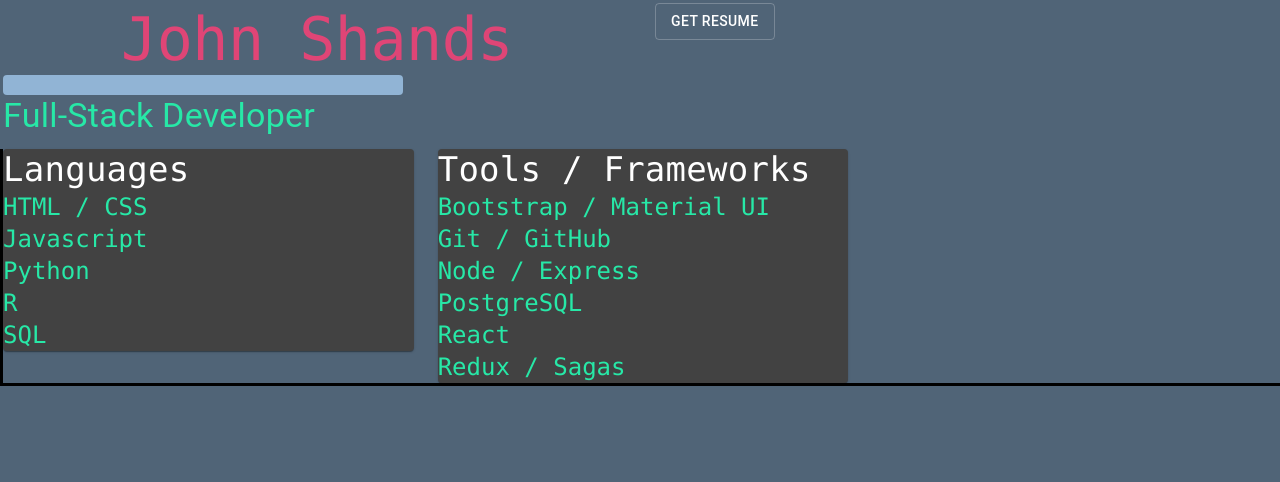
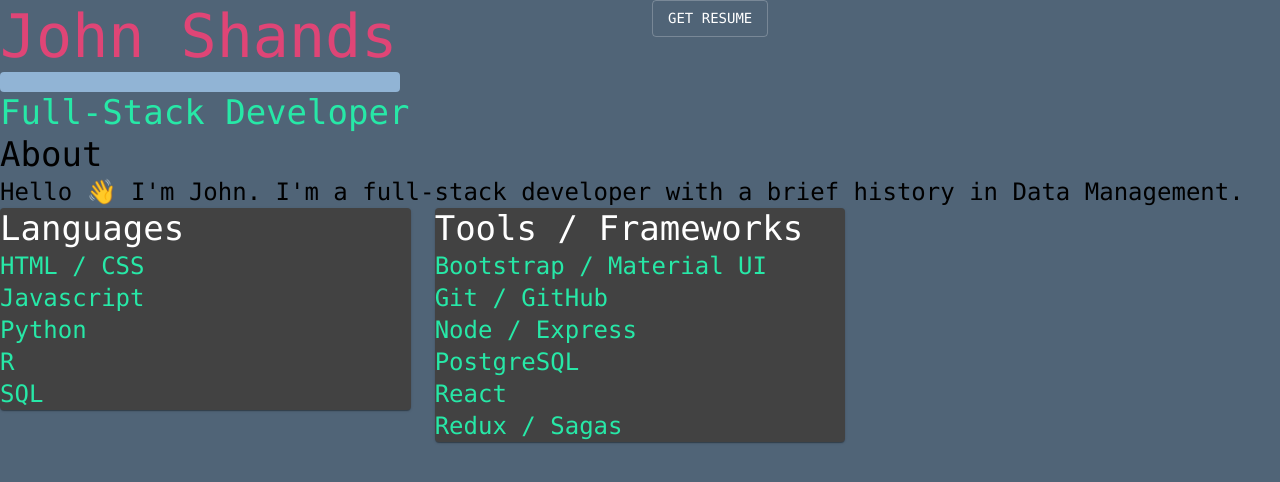
Before and after one commit to Johnshandsable/portfolio, a React app: page / in a window 1280 px wide. Built offline with nearby package versions, Linux system fonts and the light colour scheme; a web font is replaced by a local one.

Commit message:
added stuff

```diff
--- /dev/null
+++ b/src/components/AboutSection/AboutSection.jsx
@@ -0,0 +1,18 @@
+import Grid from '@material-ui/core/Grid';
+import Typography from '@material-ui/core/Typography';
+
+function AboutSection() {
+  return (
+    <Grid>
+      <Grid item xs={12}>
+        <Typography variant="h4">About</Typography>
+        <Typography variant="h5">
+          Hello 👋 I'm John. I'm a full-stack developer with a brief history in
+          Data Management.
+        </Typography>
+      </Grid>
+    </Grid>
+  );
+}
+
+export default AboutSection;
--- a/src/components/App/App.css
+++ b/src/components/App/App.css
@@ -10,7 +10,6 @@
   top: 0;
   height: 100%;
   width: 100%;
-  border: 3px solid black;
   background-color: #506477;
 }
 
--- a/src/components/App/App.js
+++ b/src/components/App/App.js
@@ -2,15 +2,17 @@
 
 import { BrowserRouter as Router, Link } from 'react-router-dom';
 
+// Material UI
 import { fade, makeStyles } from '@material-ui/core/styles';
 import { createMuiTheme } from '@material-ui/core/styles';
 import { ThemeProvider } from '@material-ui/styles';
-
 import Button from '@material-ui/core/Button';
 import Grid from '@material-ui/core/Grid';
 import MenuItem from '@material-ui/core/MenuItem';
 import MenuList from '@material-ui/core/MenuList';
 import Typography from '@material-ui/core/Typography';
+
+import AboutSection from '../AboutSection/AboutSection';
 import TechSection from '../TechSection/TechSection';
 
 function App() {
@@ -23,6 +25,9 @@
         main: '#27e8a7',
       },
       type: 'dark',
+    },
+    typography: {
+      fontFamily: 'monaco, Consolas, Lucida Console, monospace',
     },
   });
 
@@ -45,23 +50,11 @@
         <div className="App">
           <Grid className={classes.grow} container spacing={3}>
             <Grid item xs={12} sm={6}>
-              <Typography
-                variant="h2"
-                color="primary"
-                style={{
-                  fontFamily: 'monaco',
-                  textAlign: 'center',
-                }}
-              >
+              <Typography variant="h2" color="primary">
                 John Shands
               </Typography>
               <div className="Box"></div>
-              <Typography
-                variant="h4"
-                style={{
-                  color: '#27e8a7',
-                }}
-              >
+              <Typography variant="h4" color="secondary">
                 Full-Stack Developer
               </Typography>
             </Grid>
@@ -75,6 +68,7 @@
               </Button>
             </Grid>
           </Grid>
+          <AboutSection />
           <TechSection />
         </div>
       </ThemeProvider>
```
